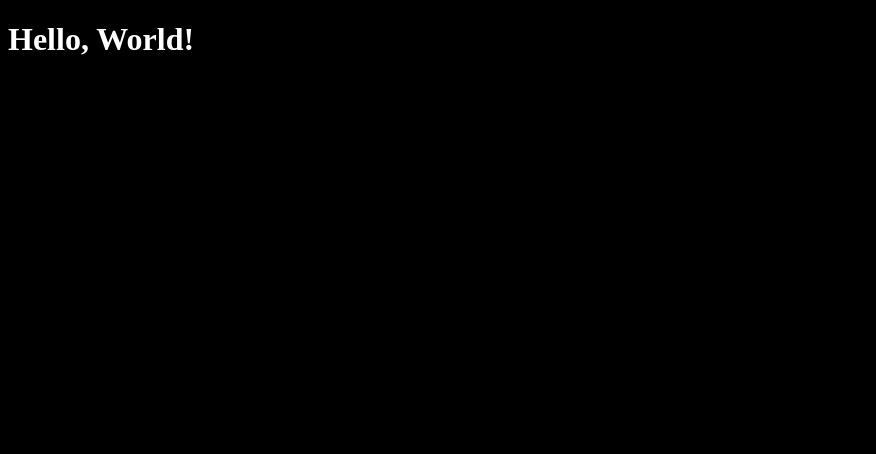
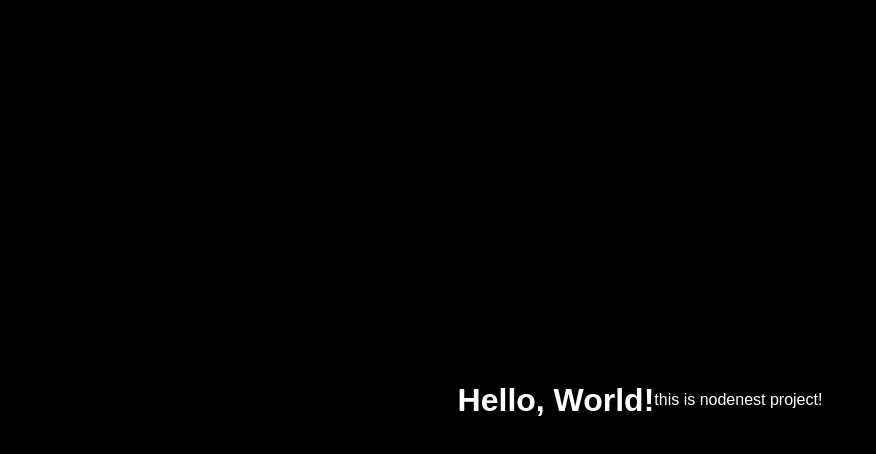
Before and after one commit to bbabdibakas/nodenest.frontend, a React app: page / in a window 1280 px wide. Shown: the top 454 px of the page, without its empty margins (0-876 px from the left). Built offline with nearby package versions, Linux system fonts and the light colour scheme.

Commit message:
feat: added initial styling

```diff
--- /dev/null
+++ b/src/App.tsx
@@ -0,0 +1,16 @@
+const App = () => {
+    return (
+        <div className="wrapper">
+            <div className="container">
+                <h1>
+                    Hello, World!
+                </h1>
+                <p>
+                    this is nodenest project!
+                </p>
+            </div>
+        </div>
+    )
+}
+
+export default App;
--- a/src/index.scss
+++ /dev/null
@@ -1,4 +0,0 @@
-body {
-  background: black;
-  color: white;
-}
--- a/src/index.tsx
+++ b/src/index.tsx
@@ -1,14 +1,11 @@
 import {createRoot} from "react-dom/client";
-import './index.scss'
+import './styles/index.scss'
+import App from "./App";
 
 const rootElement = document.getElementById('root');
 if (rootElement) {
     const root = createRoot(rootElement);
     root.render(
-        <div>
-            <h1>
-                Hello, World!
-            </h1>
-        </div>
+        <App/>
     )
 }
--- /dev/null
+++ b/src/styles/index.scss
@@ -0,0 +1,23 @@
+@use "reset";
+@use "variables";
+
+body {
+  background: var(--app-bg-color);
+}
+
+.wrapper {
+  background: var(--app-bg-color);
+  color: var(--primary-color);
+  font: var(--font);
+  width: 100vw;
+  height: 100vh;
+  display: flex;
+  justify-content: center;
+}
+
+.container {
+  width: 1046px;
+  display: flex;
+  align-items: center;
+  justify-content: center;
+}
--- /dev/null
+++ b/src/styles/reset.scss
@@ -0,0 +1,13 @@
+* {
+  margin: 0;
+  padding: 0;
+  box-sizing: border-box;
+}
+
+input,
+button,
+textarea,
+select {
+  margin: 0;
+  font: inherit;
+}
--- /dev/null
+++ b/src/styles/variables.scss
@@ -0,0 +1,10 @@
+:root {
+  --font-family-main: Sans-serif;
+  --font-line: 1.5;
+  --font-size: 16px;
+  --font: var(--font-size) / var(--font-line) var(--font-family-main);
+
+  //colors
+  --app-bg-color: #000;
+  --primary-color: #fff;
+}
```
